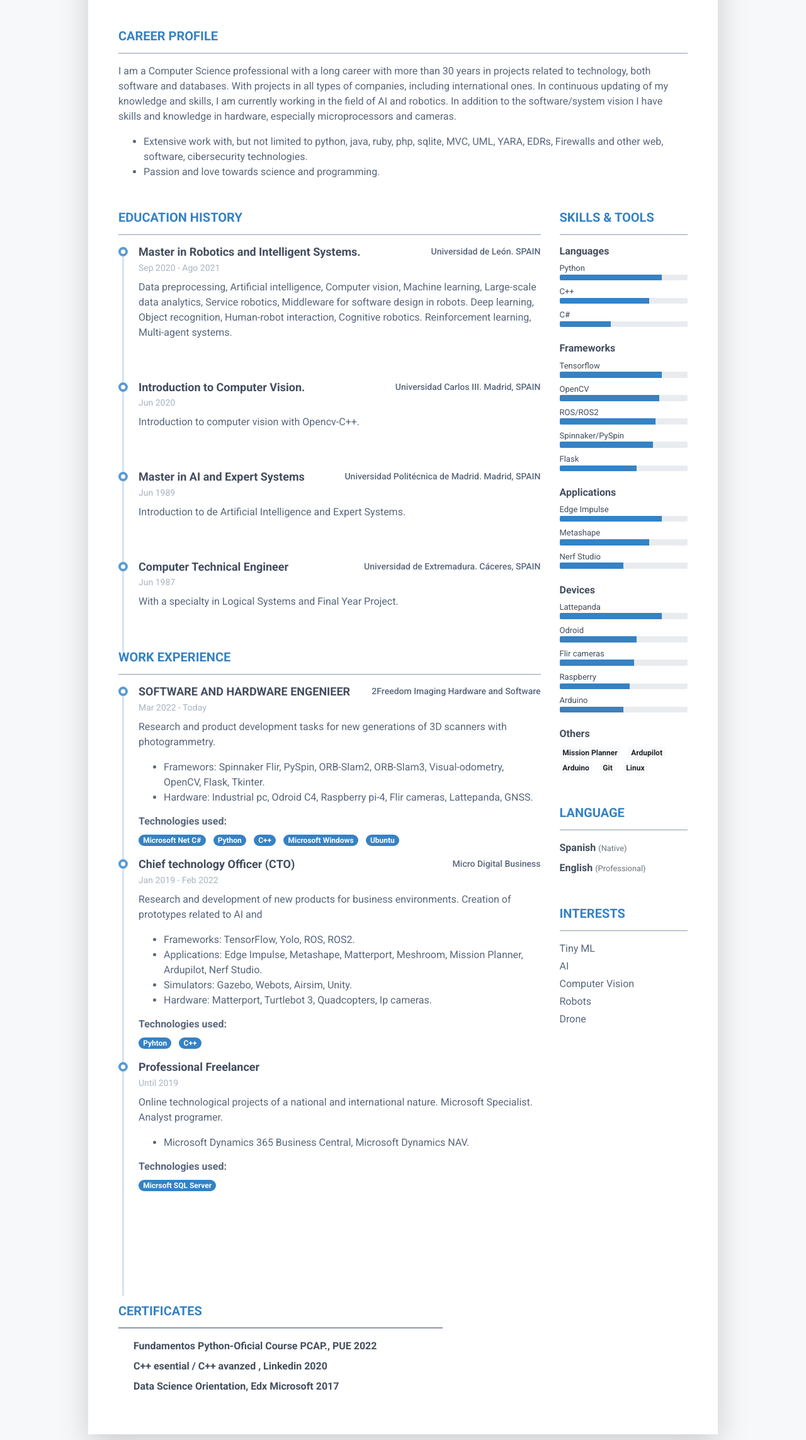
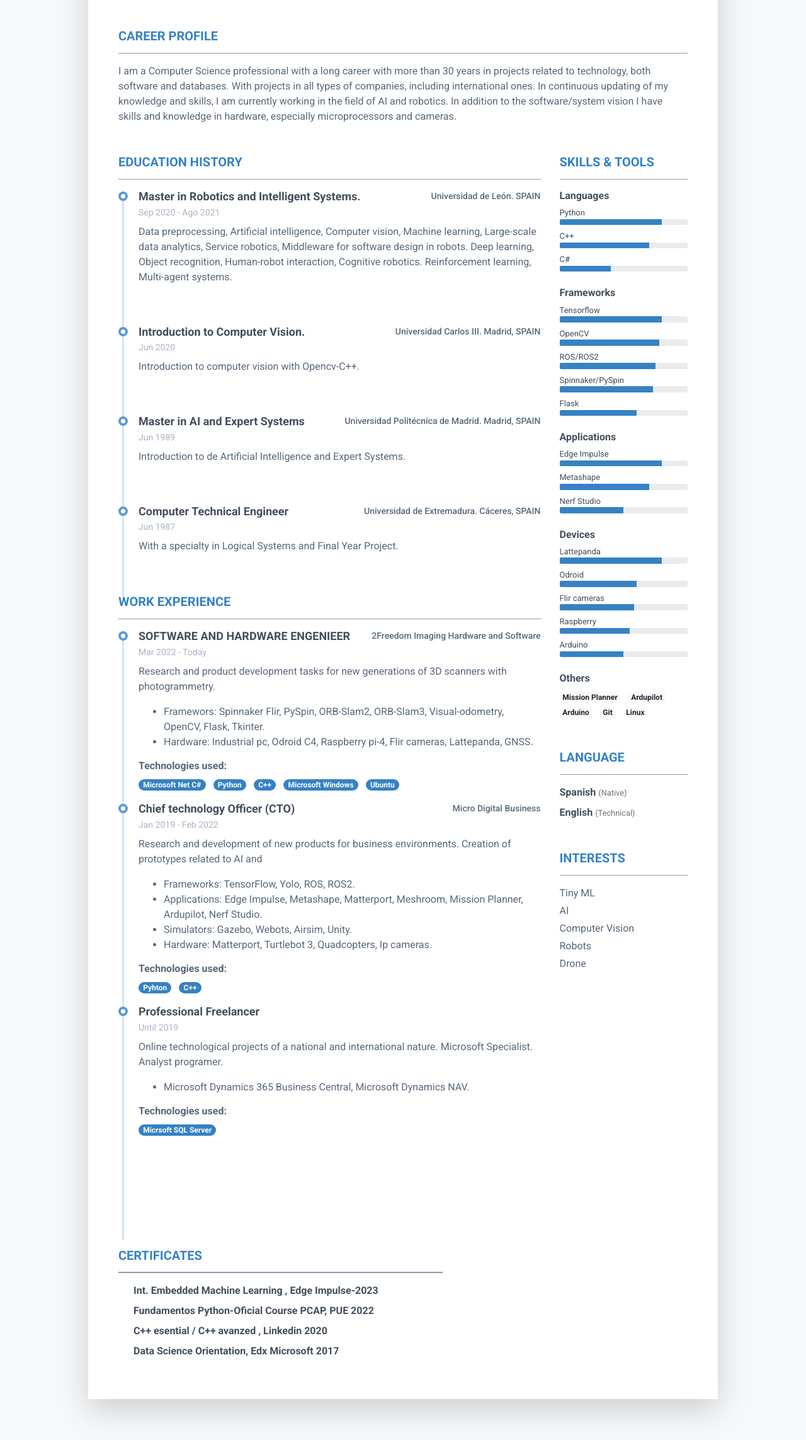
Before and after one commit to iarobotic/cv.github.io, a plain HTML site: page index.html in a window 1280 px wide. Shown: the part 253-2539 px from the top of the page at 63% size. Drawn offline with Linux system fonts and the light colour scheme.

Commit message:
update 7-10
update

```diff
--- a/index.html
+++ b/index.html
@@ -68,13 +68,7 @@
             I am a Computer Science professional with a long career with more than 30 years in projects related to technology, both software and databases. With projects in all types of companies, including international ones.
 In continuous updating of my knowledge and skills, I am currently working in the field of AI and robotics. In addition to the software/system vision I have skills and knowledge in hardware, especially microprocessors and cameras.
         </p>
-        <ul>
 
-            <li>Extensive work with, but not limited to python, java, ruby, php, sqlite, MVC, UML, YARA, EDRs, Firewalls and other web, software, cibersecurity technologies.</li>
-
-            <li>Passion and love towards science and programming.</li>
-
-        </ul>
 
     </div>
 </section>
@@ -478,7 +472,7 @@ In continuous updating of my knowledge and skills, I am currently working in the
 
             <li class="mb-2"><span class="resume-lang-name font-weight-bold">Spanish</span> <small class="text-muted font-weight-normal">(Native)</small></li>
 
-            <li class="mb-2"><span class="resume-lang-name font-weight-bold">English</span> <small class="text-muted font-weight-normal">(Professional)</small></li>
+            <li class="mb-2"><span class="resume-lang-name font-weight-bold">English</span> <small class="text-muted font-weight-normal">(Technical)</small></li>
 
 
         </ul>
@@ -511,7 +505,14 @@ In continuous updating of my knowledge and skills, I am currently working in the
 
             <li class="mb-2 pl-4 position-relative">
                 <i class="resume-award-icon fa-newspaper fas position-absolute" data-fa-transform="shrink-2"></i>
-                <div class="resume-award-name"><a >Fundamentos Python-Oficial Course PCAP.</a>, PUE 2022</div>
+                <div class="resume-award-name"><a > Int. Embedded Machine Learning </a>, Edge Impulse-2023</div>
+
+                <div class="resume-award-desc"></div>
+            </li>
+
+            <li class="mb-2 pl-4 position-relative">
+                <i class="resume-award-icon fa-newspaper fas position-absolute" data-fa-transform="shrink-2"></i>
+                <div class="resume-award-name"><a >Fundamentos Python-Oficial Course PCAP</a>, PUE 2022</div>
 
                 <div class="resume-award-desc"></div>
             </li>
```
